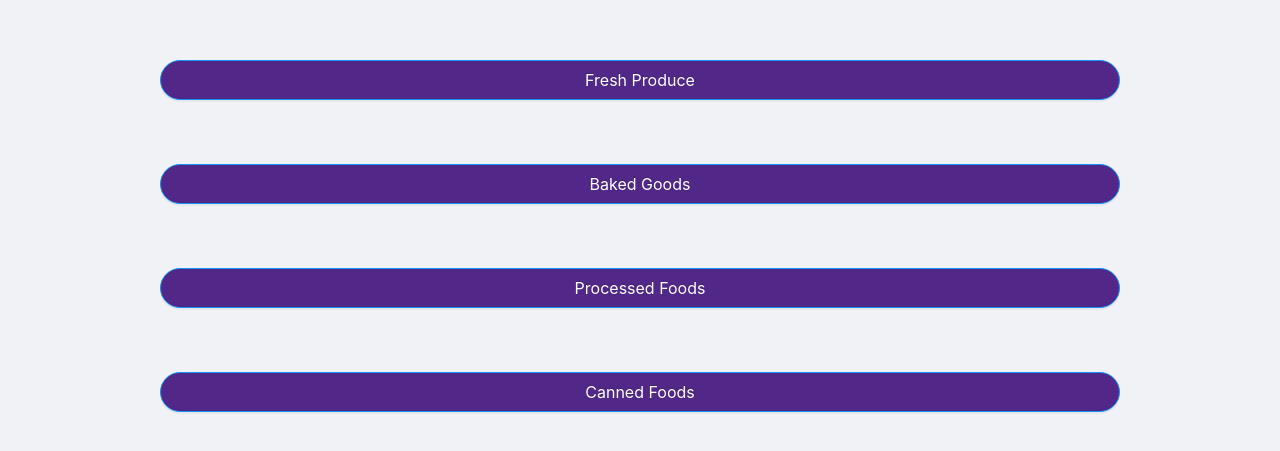
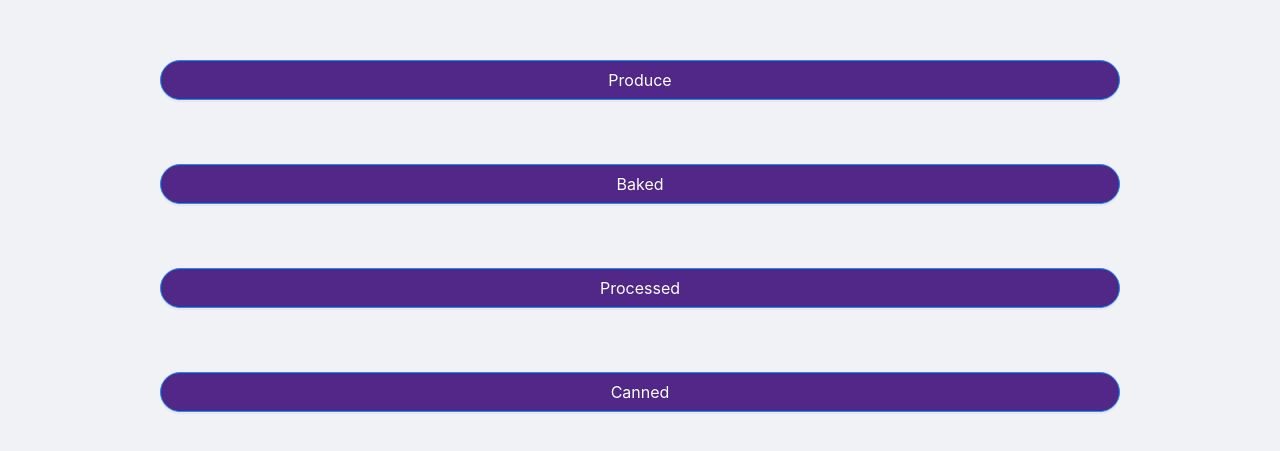
Before and after one commit to NO8LESIX/KDA-React-Prototype, a React (Create React App) app: page / in a window 1280 px wide. Shown: the part 349-800 px from the top of the page. Built offline with nearby package versions, Linux system fonts and the light colour scheme.

Commit message:
Implemented Rest of Prototype URL Navigation

```diff
--- a/src/App.js
+++ b/src/App.js
@@ -3,52 +3,11 @@ import logo from "./logo.svg";
 import "./App.css";
 import { Homepage } from "./Pages/Homepage.tsx";
 import "antd/dist/antd.css";
-import { BrowserRouter as Router, Switch, Route, Link } from "react-router-dom";
+import { BrowserRouter as Router, Switch, Route} from "react-router-dom";
 import AboutPage from "./Pages/AboutPage";
 import SNAPInfoPage from "./Pages/SNAPInfoPage";
-import ProduceTypePage from "./Pages/ProduceTypePage";
 
 
-{/*const categories = [
-  { id: 0, title: ["Produce", "Baked", "Processed", "Canned"], subcategories: [1,2,3,4]},
-  { id: 1, title: ["a", "b", "c", "d"], subcategories: [1,2,3,4]},
-  { id: 2, title: ["e", "e", "e", "e"], subcategories: [1,2,3,4]},
-  { id: 3, title: ["e", "e", "e", "e"], subcategories: [1,2,3,4]},
-  { id: 4, title: ["e", "e", "e", "e"], subcategories: [1,2,3,4]},
-];
-
-const Category = ({match}) => {
-  const category = categories.find((category) => {
-    return parseInt(match.params.catId) === category.id;
-  });
-
-  return (
-      <>
-        {match.isExact && (
-            <>
-              <h1>{category.title}</h1>
-              {category.subcategories.map(subCategoryId => {
-                return (
-                    <div>
-                      <Link key={subCategoryId} to={`${match.url}/${subCategoryId}`}>
-                        {category.title.map(categoryTitle => {
-                          return (<div>{categoryTitle}</div>)
-                        })}
-                      </Link>
-                    </div>
-                );
-              })}
-              {category.id === 7 && (
-                  <p>Hello</p>
-              )}
-            </>
-        )}
-        <Switch>
-          <Route path={`${match.path}/:catId`} component={Category} />
-        </Switch>
-      </>
-  );
-};*/}
 
 export default function App() {
   return (
@@ -58,8 +17,6 @@ export default function App() {
           {/* A <Switch> looks through its children <Route>s and
             renders the first one that matches the current URL. */}
           <Switch>
-            {/* <Route exact path="/:catId" component={Category}>
-            </Route>*/}
             <Route exact path="/">
               <Home />
             </Route>
@@ -88,7 +45,7 @@ export default function App() {
               <Home />
             </Route>
             <Route path="/produce/:id">
-              <ProduceType />
+              <Home />
             </Route>
           </Switch>
         </div>
@@ -112,10 +69,6 @@ function SNAPInfo() {
   return <SNAPInfoPage />;
 }
 
-function ProduceType() {
-  return <ProduceTypePage />;
-}
-
 function ReactDefault() {
   return (
     <div className="App">
--- a/src/Components/HomeBody.tsx
+++ b/src/Components/HomeBody.tsx
@@ -2,27 +2,31 @@ import React from 'react';
 import { Button } from 'antd';
 import "../CSS/Homepage.css";
 import data from "../data/FoodType.json";
-import {
-    useParams
-} from "react-router-dom";
-
-
 
 
 export class HomeBody extends React.Component {
 
+    //List of all categories for Product Types. May need to be transferred into JSON or SQL file in the future
     categories = [
-        { id: 0, title: ["Produce", "Baked", "Processed", "Canned"], subcategories: [1,2,3,4]},
-        { id: 1, title: ["a", "b", "c", "d"], subcategories: [1,2,3,4]},
-        { id: 2, title: ["e", "e", "e", "e"], subcategories: [1,2,3,4]},
-        { id: 3, title: ["e", "e", "e", "e"], subcategories: [1,2,3,4]},
-        { id: 4, title: ["e", "e", "e", "e"], subcategories: [1,2,3,4]},
+        { id: 0, parent: "Original", title: ["Produce", "Baked", "Processed", "Canned"], subcategories: [1,2,3,4]},
+        { id: 1, parent: "produce", title: ["Vegetables", "Fresh Cuts", "Fruits", "Sprouts"], subcategories: [5,2,3,4]},
+        { id: 2, parent: "baked", title: ["Pies", "Cookies", "Bread", "Pecan Pie"], subcategories: [1,2,3,4]},
+        { id: 3, parent: "processed", title: ["Dough", "Vacuum-Packaged", "Non-Specialized", "Temperature-Controlled"], subcategories: [1,2,3,4]},
+        { id: 4, parent: "canned", title: ["Honey", "Nuts and Butters", "Candies", "Lard"], subcategories: [1,2,3,4]},
+        { id: 5, parent: "Vegetables", title: ["Carrots", "Peas", "Broccoli", "Corn"], subcategories: [6,7,8,9]},
+        { id: 6, parent: "Fresh Cuts", title: ["Cut Berries", "Cut Herbs", "Cut Carrots", "Cut Greens"], subcategories: [6,7,8,9]},
+        { id: 7, parent: "Fruits", title: ["Tomatoes", "Apple", "Orange", "Apricot"], subcategories: [6,7,8,9]},
+        { id: 8, parent: "Sprouts", title: ["Alfalfa Sprouts", "Bean Sprouts", "Mung Sprouts", "Lentil Sprouts"], subcategories: [6,7,8,9]},
+
     ];
 
+    //Properties accessed in methods below to store temporary variables
     comment = {
 
         date: new Date(),
         text: 'I hope you enjoy learning React!',
+        currentID: 0,
+        currentURLID: "",
         home: {
             produce: 'Fresh Produce',
             produceURL: 'produce',
@@ -33,9 +37,7 @@ export class HomeBody extends React.Component {
         },
     };
 
-
-
-
+    //Renders display
     render() {
 
             return (
@@ -44,17 +46,17 @@ export class HomeBody extends React.Component {
                         <p className="header">Browse Regulations by Food Type:</p>
                     </div>
                     <div id="boxes">
-                        <Button className="buttons" type="primary" shape="round" size={'large'}>
-                            <a href={'/produce'+this.renderURL(1)}>{this.renderSwitch(1)}</a>
+                        <Button className="buttons" type="primary" shape="round" size={'large'} >
+                            <a href={'' + this.renderURL(1)}>{this.retrieveCategories(this.getID(),0)}</a>
                         </Button>
                         <Button className="buttons" type="primary" shape="round" size={'large'}>
-                            <a href={'/baked'}> {this.renderSwitch(2)}</a>
+                            <a href={'' + this.renderURL(2)}> {this.retrieveCategories(this.comment.currentID,1)}</a>
                         </Button>
                         <Button className="buttons" type="primary" shape="round" size={'large'}>
-                            <a href={'/processed'}>{this.renderSwitch(3)}</a>
+                            <a href={'' + this.renderURL(3)}>{this.retrieveCategories(this.comment.currentID,2)}</a>
                         </Button>
                         <Button className="buttons lastButton" type="primary" shape="round" size={'large'}>
-                            <a href={'/canned'}>{this.renderSwitch(4)}</a>
+                            <a href={'' + this.renderURL(4)}>{this.retrieveCategories(this.comment.currentID,3)}</a>
                         </Button>
                     </div>
                     <div className="divide divideBottom">
@@ -64,21 +66,64 @@ export class HomeBody extends React.Component {
 
     }
 
+    //Retrieves categories for each child name
+    retrieveCategories(num: number, val: number) {
+        //+(string.replace(this.retrieveCategories(this.getID(),0)))
+        this.categories.forEach((data) => {
+            if(data.id === num)
+            {
+                console.log("NEW ID:" + this.comment.currentID);
+                console.log("Type: "+ data.title[val]);
+                //return "HI" + data.title[val];
+                this.comment.text = data.title[val];
+            }
+        });
+
+        return this.comment.text;
+        //return null;
+    }
+
+    //Renders correct URLs for children navigation
     renderURL(num: number) {
         //let { id } = useParams();
        // let { slug }: any = useParams();
        // return <div>Now showing post {slug}</div>;
+        data.types.forEach( (data) => {
+            if (data.idNum === num) {
+                this.comment.currentURLID = data.id;
+            }
+            console.log("CurrentURLID: "+ this.comment.currentURLID);
+        });
 
+        console.log(this.comment.home.url);
         if(this.comment.home.url !== '/')
         {
-            return "/"+num;
+
+            return this.comment.home.url + "/"+num;
         }
         else
         {
-            return "";
+            return this.comment.currentURLID;
         }
     }
 
+    //Retrieves current Product Parent ID for display
+    getID() {
+        data.types.forEach( (data) => {
+            if (data.id === this.comment.home.url) {
+                console.log("WORKED");
+                this.comment.currentID = data.idNum;
+            }
+            else
+            {
+                console.log("DID NOT");
+                return this.comment.currentID;
+            }
+        });
+        return this.comment.currentID;
+    }
+
+    //Outdated May Need Removal in Future
     renderSwitch(num: number) {
         console.log(this.comment.home.url);
         switch(this.comment.home.url) {
@@ -95,7 +140,7 @@ export class HomeBody extends React.Component {
                 }
                 break;
             default:
-                return data.types.map( (data) => {
+                return data.types.forEach( (data) => {
                     if (data.id === this.comment.home.url) {
                         switch (num) {
                             case 1:
--- a/src/data/FoodType.json
+++ b/src/data/FoodType.json
@@ -2,6 +2,7 @@
   "types" : [
     {
       "id": "/canned",
+      "idNum": 4,
       "foodType1": "Honey",
       "foodType2": "Nuts and Butters",
       "foodType3": "Candies",
@@ -14,6 +15,7 @@
     },
     {
       "id": "/baked",
+      "idNum": 2,
       "foodType1": "Pies",
       "foodType2": "Cookies",
       "foodType3": "Bread",
@@ -21,6 +23,7 @@
     },
     {
       "id": "/processed",
+      "idNum": 3,
       "foodType1": "Dough",
       "foodType2": "Vacuum-Packaged",
       "foodType3": "Non-Specialized",
@@ -28,10 +31,27 @@
     },
     {
       "id": "/produce",
+      "idNum": 1,
       "foodType1": "Vegetables",
       "foodType2": "Fresh Cuts",
       "foodType3": "Fruits",
       "foodType4": "Grass"
+    },
+    {
+      "id": "/produce/1",
+      "idNum": 5
+    },
+    {
+      "id": "/produce/2",
+      "idNum": 6
+    },
+    {
+      "id": "/produce/3",
+      "idNum": 7
+    },
+    {
+      "id": "/produce/4",
+      "idNum": 8
     }
   ]
 }
```
Also changed, not shown: src/Components/Buttons.tsx (+1 -6 lines).
